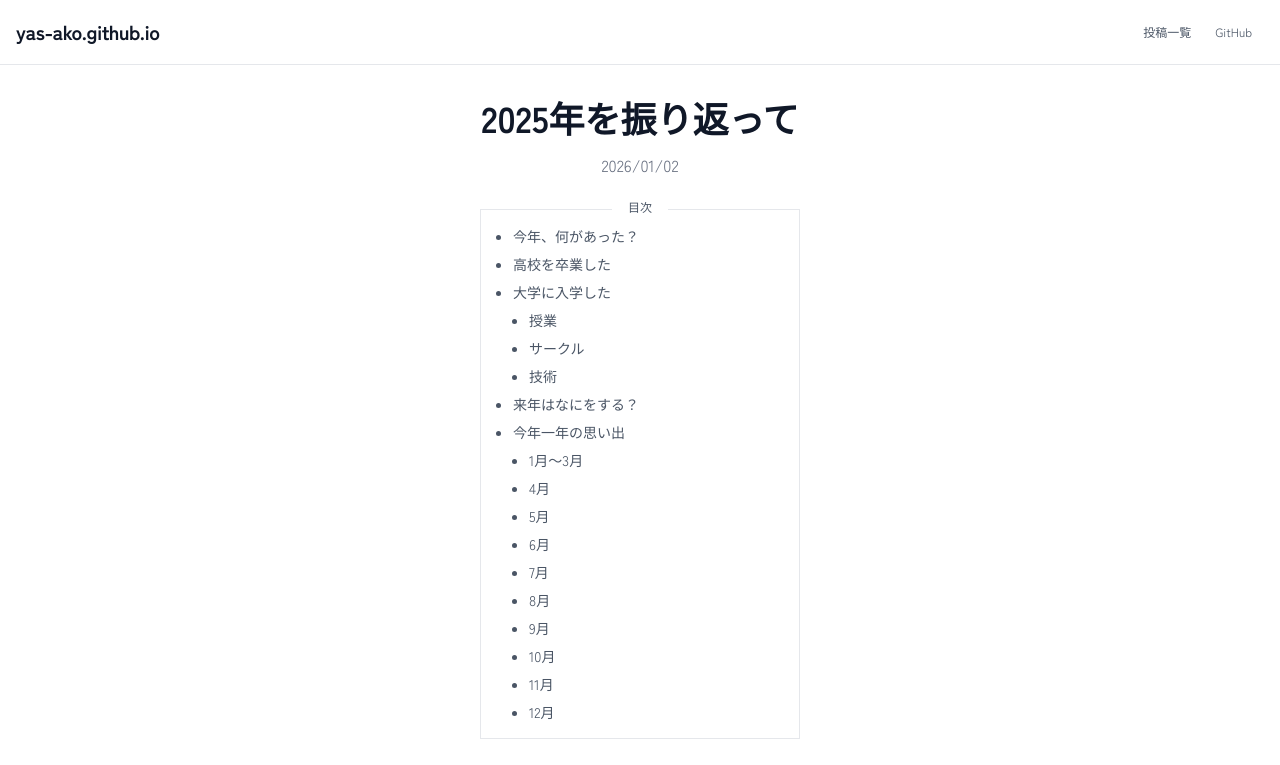
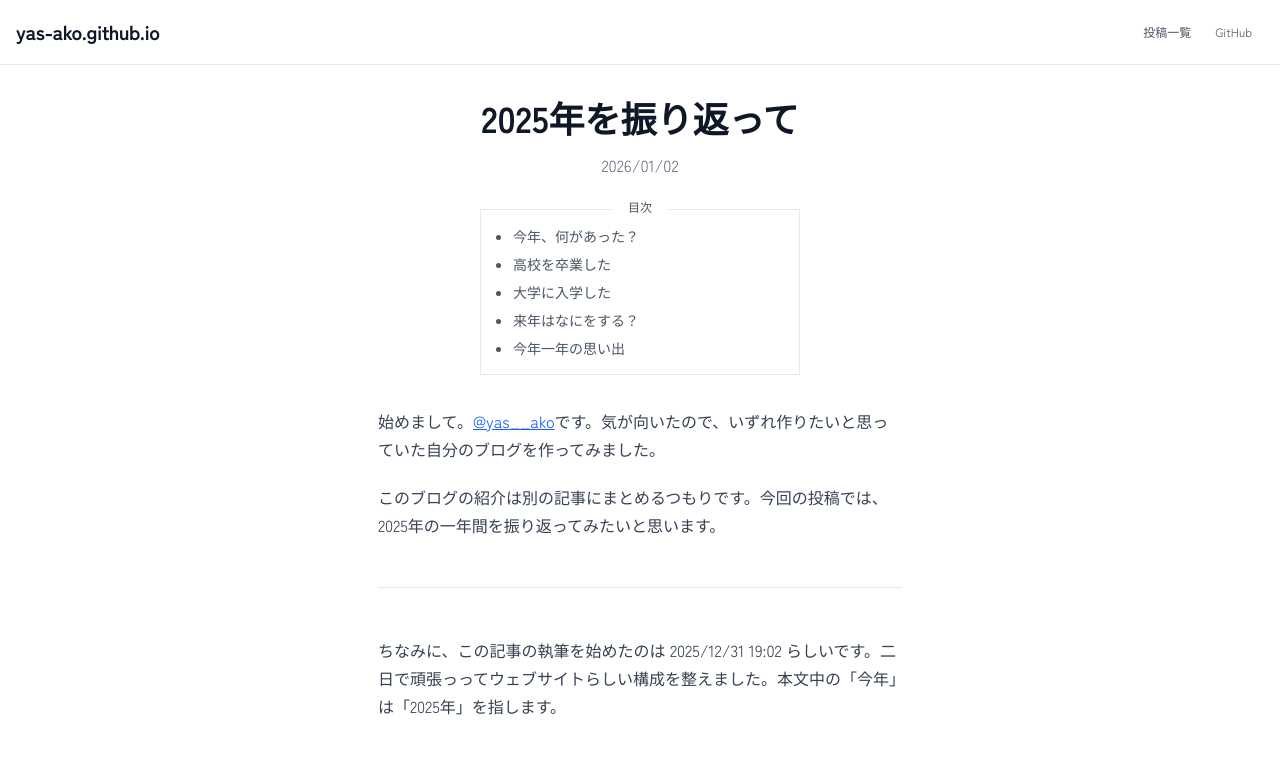
Before and after one commit to yas-ako/yas-ako.github.io, an Astro site: page /posts/20260102_2025-summary in a window 1280 px wide. Shown: the top 765 px of the page. Built offline with nearby package versions, Linux system fonts and the light colour scheme; Astro itself is replaced by a stand-in of ours.

Commit message:
目次を修正

```diff
--- a/src/components/posts/TableOfContents.astro
+++ b/src/components/posts/TableOfContents.astro
@@ -7,7 +7,7 @@ interface Props {
 
 const { headings } = Astro.props;
 
-const filteredHeadings = headings.filter((heading) => heading.depth <= 3);
+const filteredHeadings = headings.filter((heading) => heading.depth <= 2);
 ---
 
 {
```
